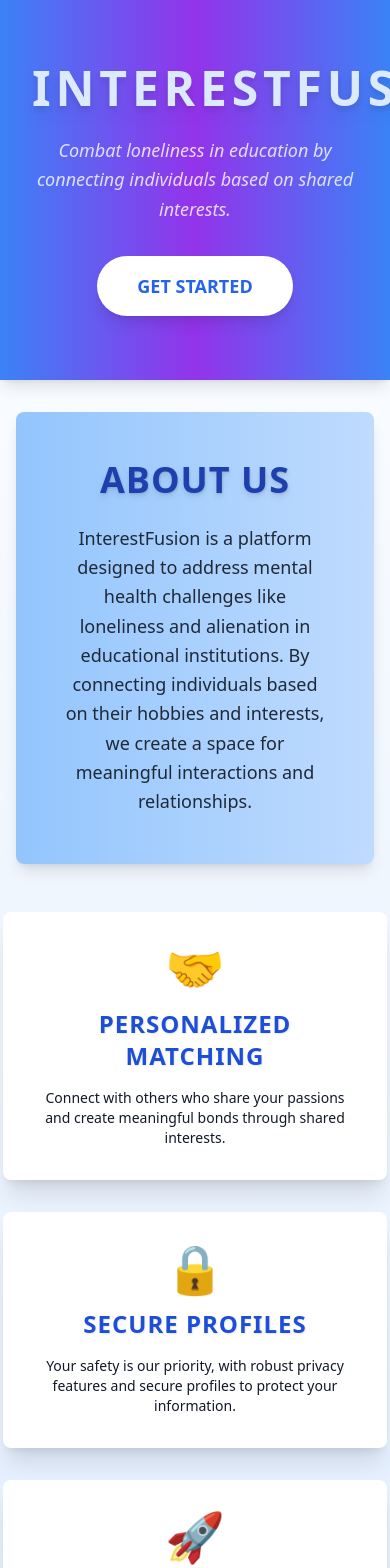
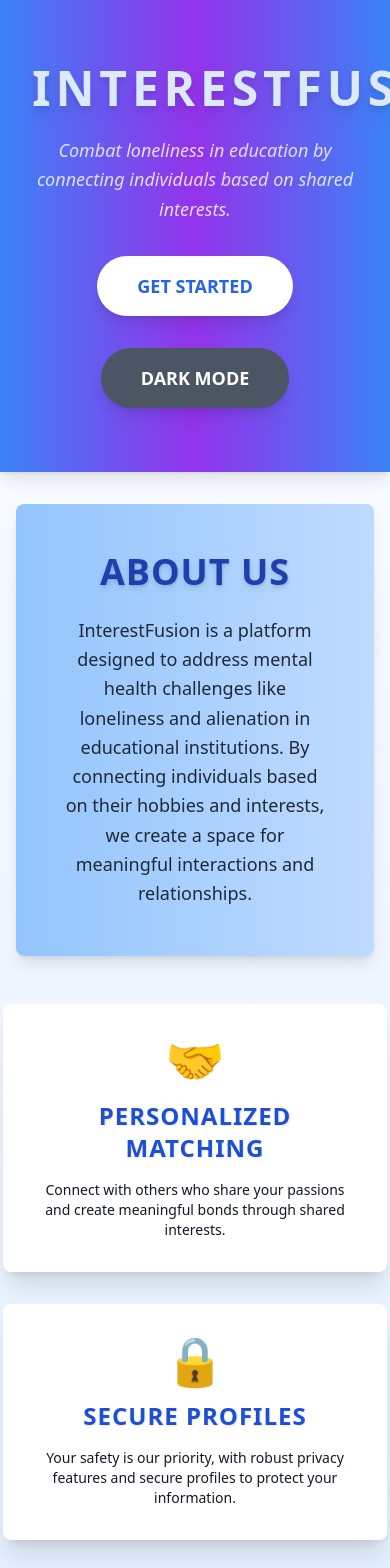
Before and after one commit to tarun824/HackThisFall_InterestFusion, a React (Vite) app in the folder frontend/: page / in a window 390 px wide. Shown: the top 1568 px of the page. Built offline with nearby package versions, Linux system fonts and the light colour scheme.

Commit message:
dark mode feature

```diff
--- a/frontend/src/components/Landingpage/Landingpage.jsx
+++ b/frontend/src/components/Landingpage/Landingpage.jsx
@@ -1,11 +1,20 @@
-import React from 'react';
+import React, { useState } from 'react';
 import Footer from '../Footer';
 
 const LandingPage = () => {
+    const [darkMode, setDarkMode] = useState(false);
+
+    const toggleDarkMode = () => {
+        setDarkMode(!darkMode);
+        if (typeof window !== 'undefined') {
+            document.documentElement.classList.toggle('dark', !darkMode);
+        }
+    };
+
     return (
-        <div className="flex flex-col items-center min-h-screen bg-gradient-to-t from-blue-100 to-white">
+        <div className={`flex flex-col items-center min-h-screen transition-all ${darkMode ? 'bg-gray-800' : 'bg-gradient-to-t from-blue-100 to-white'}`}>
             {/* Header Section */}
-            <header className="bg-gradient-to-r from-blue-500 via-purple-600 to-blue-500 text-white shadow-lg py-16 px-8 text-center w-full">
+            <header className={`py-16 px-8 text-center w-full ${darkMode ? 'bg-gradient-to-r from-blue-800 via-purple-500 to-blue-800' : 'bg-gradient-to-r from-blue-500 via-purple-600 to-blue-500'} text-white shadow-lg`}>
                 <h1 className="text-5xl font-extrabold uppercase tracking-widest text-blue-100 drop-shadow-lg">
                     InterestFusion
                 </h1>
@@ -14,15 +23,21 @@ const LandingPage = () => {
                 </p>
                 <button
                     onClick={() => { window.location.href = "/home"; }}
-                    className="mt-8 bg-white text-blue-600 px-10 py-4 rounded-full font-semibold uppercase text-lg shadow-lg transform transition-transform hover:-translate-y-2 hover:shadow-2xl"
+                    className={`mt-8 bg-white text-blue-600 px-10 py-4 rounded-full font-semibold uppercase text-lg shadow-lg transform transition-transform hover:-translate-y-2 hover:shadow-2xl`}
                 >
                     Get Started
+                </button>
+                <button
+                    onClick={toggleDarkMode}
+                    className="mt-8 bg-gray-600 text-white px-10 py-4 rounded-full font-semibold uppercase text-lg shadow-lg transform transition-transform hover:-translate-y-2 hover:shadow-2xl"
+                >
+                    {darkMode ? 'Light Mode' : 'Dark Mode'}
                 </button>
             </header>
 
             {/* About Us Section */}
-            <section className="bg-gradient-to-r from-blue-300 to-blue-200 text-gray-800 p-12 text-center shadow-lg rounded-lg mt-8 max-w-4xl w-11/12 transform transition-transform hover:scale-105">
-                <h2 className="text-4xl font-semibold uppercase text-blue-800 mb-6 drop-shadow-md">
+            <section className={`p-12 text-center shadow-lg rounded-lg mt-8 max-w-4xl w-11/12 transform transition-transform hover:scale-105 ${darkMode ? 'bg-gray-700 text-white' : 'bg-gradient-to-r from-blue-300 to-blue-200 text-gray-800'}`}>
+                <h2 className={`text-4xl font-semibold uppercase mb-6 drop-shadow-md ${darkMode ? 'text-blue-300' : 'text-blue-800'}`}>
                     About Us
                 </h2>
                 <p className="text-lg font-light leading-relaxed">
@@ -33,21 +48,24 @@ const LandingPage = () => {
             </section>
 
             {/* Features Section */}
-            <div className="flex flex-wrap justify-center items-start gap-8 mt-12 max-w-7xl mb-12">
+            <div className="flex flex-wrap justify-center items-start gap-8 mt-12 max-w-7xl">
                 <FeatureCard
                     title="Personalized Matching"
                     description="Connect with others who share your passions and create meaningful bonds through shared interests."
                     icon="🤝"
+                    darkMode={darkMode}
                 />
                 <FeatureCard
                     title="Secure Profiles"
                     description="Your safety is our priority, with robust privacy features and secure profiles to protect your information."
                     icon="🔒"
+                    darkMode={darkMode}
                 />
                 <FeatureCard
                     title="Future Growth"
                     description="Our platform is scalable to support more users and introduce exciting features as we expand."
                     icon="🚀"
+                    darkMode={darkMode}
                 />
             </div>
 
@@ -56,11 +74,11 @@ const LandingPage = () => {
     );
 };
 
-const FeatureCard = ({ title, description, icon }) => {
+const FeatureCard = ({ title, description, icon, darkMode }) => {
     return (
-        <section className="bg-white text-gray-900 p-8 text-center shadow-xl rounded-lg transition-transform hover:scale-105 hover:shadow-2xl w-full sm:w-1/3 max-w-sm">
+        <section className={`p-8 text-center shadow-xl rounded-lg transition-transform hover:scale-105 hover:shadow-2xl w-full sm:w-1/3 max-w-sm ${darkMode ? 'bg-gray-700 text-white' : 'bg-white text-gray-900'}`}>
             <div className="text-5xl mb-4">{icon}</div>
-            <h2 className="text-2xl font-bold text-blue-700 mb-4">{title}</h2>
+            <h2 className={`text-2xl font-bold ${darkMode ? 'text-blue-300' : 'text-blue-700'} mb-4`}>{title}</h2>
             <p className="text-sm font-light">{description}</p>
         </section>
     );
```
